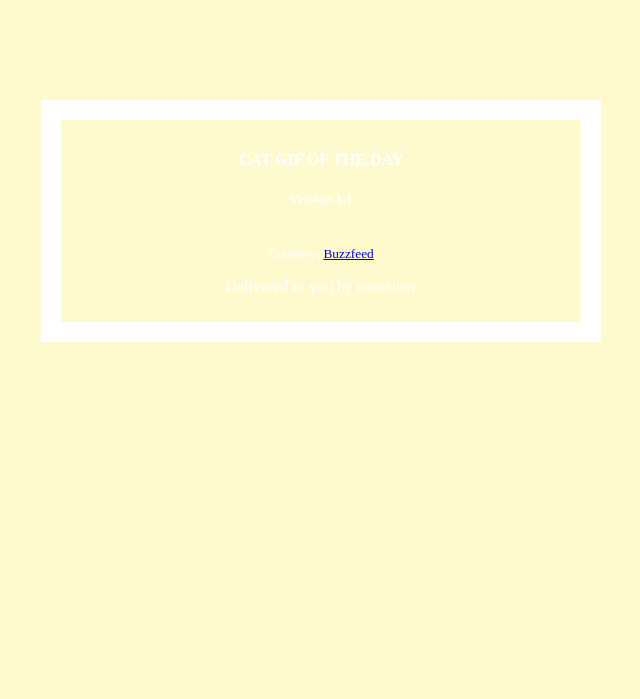
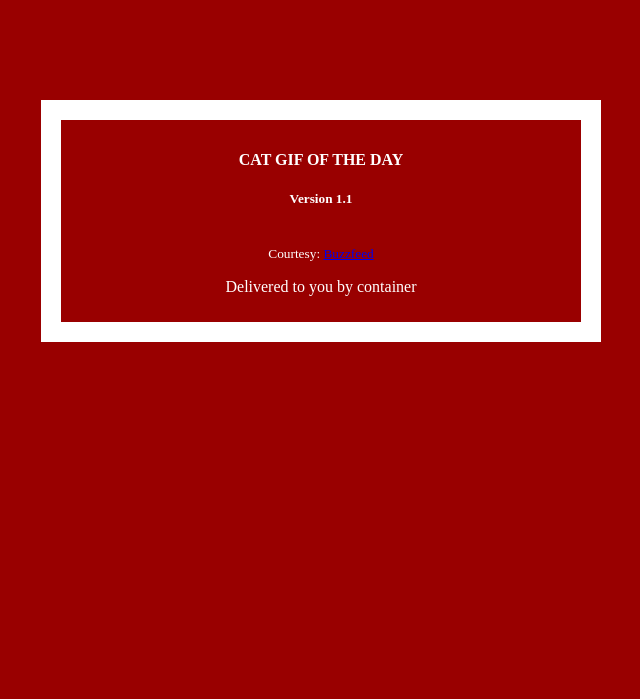
Before and after one commit to sachingade20/docker-apps, a Flask app: template cat-app/templates/index.html in a window 1280 px wide. Shown: the top 699 px of the page, without its empty margins (319-959 px from the left). Run offline with Flask 2, Linux system fonts and the light colour scheme; the template is opened without the code that fills it, so the values that code supplies are empty.

Commit message:
Added bg change

```diff
--- a/cat-app/templates/index.html
+++ b/cat-app/templates/index.html
@@ -2,7 +2,7 @@
   <head>
     <style type="text/css">
       body {
-        background: #FFFACD;
+        background: #900;
         color: white;
       }
       div.container {
```
